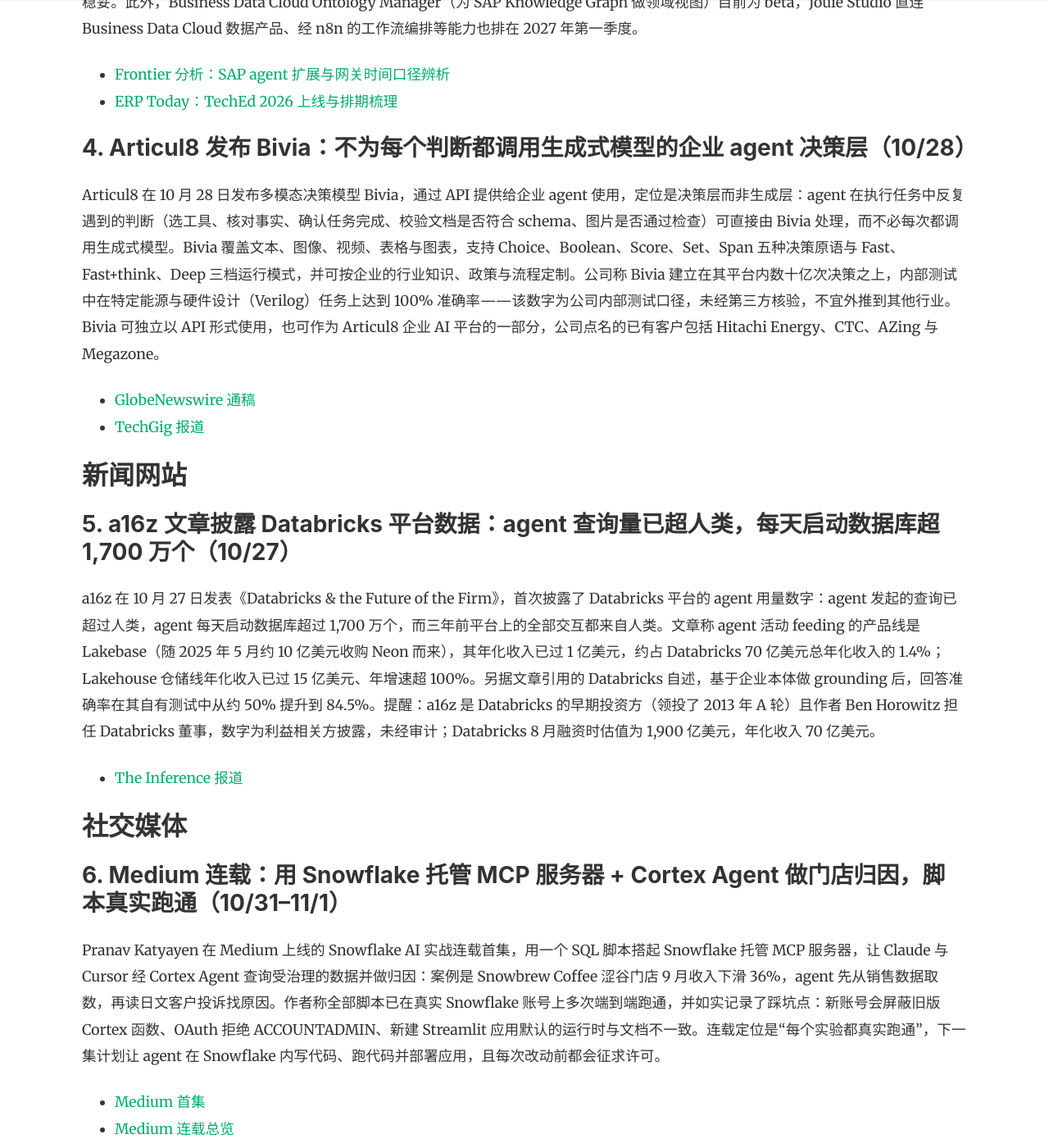
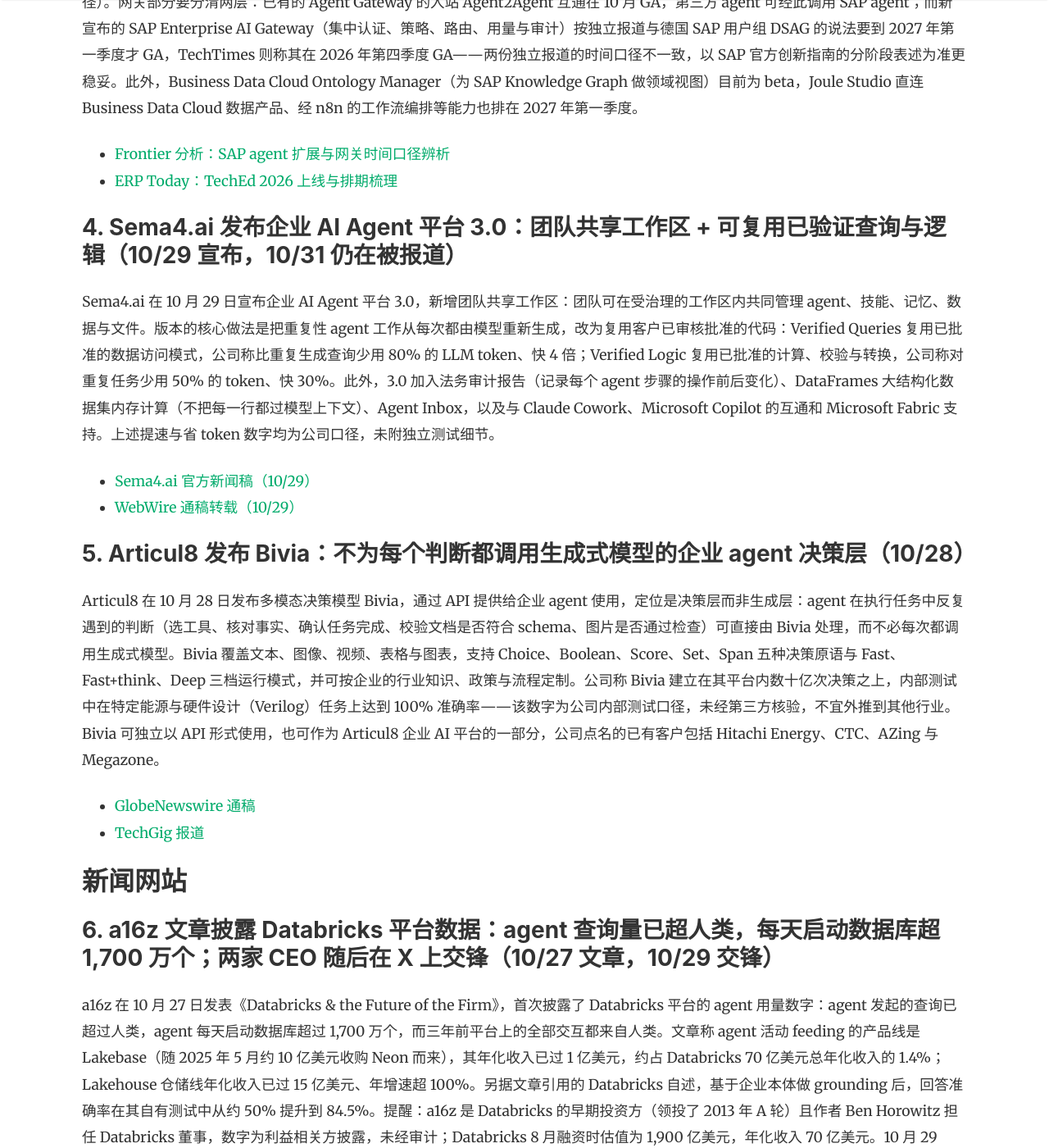
Before and after one commit to DataXAgent/data-agent-daily, a Jekyll site: the page built from _posts/2026-11-01-data-agent-daily.md, in a window 1280 px wide and 1400 px high, scrolled down 2904 px. Shown: the whole window at 82% size. Built offline with Jekyll 4.4.1, drawn with Linux system fonts in a browser that asks for light colours; nearby versions of some CDN libraries; some of the changed text lies outside the part shown.

Commit message:
Regenerate Data Agent Daily 2026-11-01 with expanded sources (watchlist + arXiv + new keywords)

```diff
--- a/_posts/2026-11-01-data-agent-daily.md
+++ b/_posts/2026-11-01-data-agent-daily.md
@@ -4,7 +4,7 @@ title: "Data Agent Daily — 2026-11-01"
 author: dad
 date: 2026-11-01
 image: "assets/images/covers/2026-11-01.svg"
-description: "今日速览：Databricks 与 SAP 扩大合作，把 Genie、Lakeflow、Unity Gateway 与 Lakebase 带入 SAP Databricks，并推出 SAP Application Data Foundation；Google 知识目录的扩展语义模型支持进入 GA；SAP 在 TechEd 推出 Joule Studio 与网关能力；Articul8 发布企业 agent 决策模型 Bivia；a16z 文章披露 Databricks 平台上 agent 查询量已超过人类。"
+description: "Databricks 与 SAP 扩大合作，把 Genie、Lakeflow、Unity Gateway 与 Lakebase 带入 SAP Databricks，并推出 SAP Application Data Foundation。"
 categories: ["Data Agent Daily"]
 tags: ["data-agent", "news"]
 comments: false
@@ -14,10 +14,12 @@ comments: false
 
 - Databricks 与 SAP 扩大合作，把 Genie、Lakeflow、Unity Gateway 与 Lakebase 带入 SAP Business Data Cloud 内的 SAP Databricks，并推出 SAP Application Data Foundation。
 - Google 宣布 Knowledge Catalog 的扩展语义模型支持进入 GA，覆盖 Looker LookML、BigQuery Graph、dbt MetricFlow、Snowflake Semantic Views、Databricks Metric Views 与 SAP CSN。
-- SAP 在 TechEd 推出 Joule Studio 与 Joule Work 的分阶段 GA，以及 agent 网关能力；完整企业级网关的 GA 时间在独立报道中为 2027 年第一季度。
+- SAP 在 TechEd 推出 Joule Studio 与 Joule Work 的分阶段 GA，以及分层的 agent 网关能力。
+- Sema4.ai 发布企业 AI Agent 平台 3.0，新增团队共享工作区与可复用的 Verified Queries、Verified Logic，公司称 Verified Queries 可少用 80% 的 LLM token、快 4 倍。
 - Articul8 发布多模态决策模型 Bivia，通过 API 供企业 agent 调用，覆盖 Choice、Boolean、Score、Set、Span 五种决策原语。
-- a16z 文章披露：Databricks 平台上 agent 发起的查询已超过人类，agent 每天启动数据库超过 1,700 万个，Lakebase 年化收入已过 1 亿美元。
+- a16z 文章披露 Databricks 平台上 agent 发起的查询已超过人类，agent 每天启动数据库超过 1,700 万个；Databricks 首席执行官与 Snowflake 首席执行官随后在 X 上就相关数字公开交锋。
 - 社区实战：Medium 连载用 Snowflake 托管 MCP 服务器 + Cortex Agent 复现咖啡连锁门店收入下滑 36% 的归因，脚本已在真实账号上跑通。
+- 论文 / 推荐代理：Meta AI 与加州大学圣迭戈分校的 PAMO 方法（arXiv 2610.07588，10 月 6 日首投，10 月 31 日经 X 与媒体报道进入公众视野）称，4B 个人代理用跨平台历史重排 Steam 候选后，top-10 命中率从 40.8% 升至 47.9%。
 
 ## 公司发布 / 官方博客
 
@@ -36,26 +38,39 @@ SAP 在 10 月 27 日柏林 TechEd 上推出一揽子企业 AI 能力：Joule Wo
 - [Frontier 分析：SAP agent 扩展与网关时间口径辨析](https://www.thisisfrontier.ai/news/sap-s-agent-expansion-moves-the-cio-choice-from-ai-tools-to-control-architecture)
 - [ERP Today：TechEd 2026 上线与排期梳理](https://erp.today/sap-teched-2026-whats-rolling-out-and-whats-planned-through-2027/)
 
-### 4. Articul8 发布 Bivia：不为每个判断都调用生成式模型的企业 agent 决策层（10/28）
+### 4. Sema4.ai 发布企业 AI Agent 平台 3.0：团队共享工作区 + 可复用已验证查询与逻辑（10/29 宣布，10/31 仍在被报道）
+Sema4.ai 在 10 月 29 日宣布企业 AI Agent 平台 3.0，新增团队共享工作区：团队可在受治理的工作区内共同管理 agent、技能、记忆、数据与文件。版本的核心做法是把重复性 agent 工作从每次都由模型重新生成，改为复用客户已审核批准的代码：Verified Queries 复用已批准的数据访问模式，公司称比重复生成查询少用 80% 的 LLM token、快 4 倍；Verified Logic 复用已批准的计算、校验与转换，公司称对重复任务少用 50% 的 token、快 30%。此外，3.0 加入法务审计报告（记录每个 agent 步骤的操作前后变化）、DataFrames 大结构化数据集内存计算（不把每一行都过模型上下文）、Agent Inbox，以及与 Claude Cowork、Microsoft Copilot 的互通和 Microsoft Fabric 支持。上述提速与省 token 数字均为公司口径，未附独立测试细节。
+- [Sema4.ai 官方新闻稿（10/29）](https://sema4.ai/newsroom/sema4ai-enterprise-ai-agent-platform-team-based-work-token-reduction/)
+- [WebWire 通稿转载（10/29）](http://www.webwire.com/ViewPressRel.asp?aId=363502)
+
+### 5. Articul8 发布 Bivia：不为每个判断都调用生成式模型的企业 agent 决策层（10/28）
 Articul8 在 10 月 28 日发布多模态决策模型 Bivia，通过 API 提供给企业 agent 使用，定位是决策层而非生成层：agent 在执行任务中反复遇到的判断（选工具、核对事实、确认任务完成、校验文档是否符合 schema、图片是否通过检查）可直接由 Bivia 处理，而不必每次都调用生成式模型。Bivia 覆盖文本、图像、视频、表格与图表，支持 Choice、Boolean、Score、Set、Span 五种决策原语与 Fast、Fast+think、Deep 三档运行模式，并可按企业的行业知识、政策与流程定制。公司称 Bivia 建立在其平台内数十亿次决策之上，内部测试中在特定能源与硬件设计（Verilog）任务上达到 100% 准确率——该数字为公司内部测试口径，未经第三方核验，不宜外推到其他行业。Bivia 可独立以 API 形式使用，也可作为 Articul8 企业 AI 平台的一部分，公司点名的已有客户包括 Hitachi Energy、CTC、AZing 与 Megazone。
 - [GlobeNewswire 通稿](https://www.globenewswire.com/news-release/2026/10/28/3390832/0/en/articul8-launches-bivia-to-bring-domain-specific-decision-intelligence-to-enterprise-ai-agents.html)
 - [TechGig 报道](https://techgig.com/news/ai/articul8-launches-bivia-for-enterprise-ai-agent-decision-intelligence/135291818)
 
 ## 新闻网站
 
-### 5. a16z 文章披露 Databricks 平台数据：agent 查询量已超人类，每天启动数据库超 1,700 万个（10/27）
-a16z 在 10 月 27 日发表《Databricks & the Future of the Firm》，首次披露了 Databricks 平台的 agent 用量数字：agent 发起的查询已超过人类，agent 每天启动数据库超过 1,700 万个，而三年前平台上的全部交互都来自人类。文章称 agent 活动 feeding 的产品线是 Lakebase（随 2025 年 5 月约 10 亿美元收购 Neon 而来），其年化收入已过 1 亿美元，约占 Databricks 70 亿美元总年化收入的 1.4%；Lakehouse 仓储线年化收入已过 15 亿美元、年增速超 100%。另据文章引用的 Databricks 自述，基于企业本体做 grounding 后，回答准确率在其自有测试中从约 50% 提升到 84.5%。提醒：a16z 是 Databricks 的早期投资方（领投了 2013 年 A 轮）且作者 Ben Horowitz 担任 Databricks 董事，数字为利益相关方披露，未经审计；Databricks 8 月融资时估值为 1,900 亿美元，年化收入 70 亿美元。
+### 6. a16z 文章披露 Databricks 平台数据：agent 查询量已超人类，每天启动数据库超 1,700 万个；两家 CEO 随后在 X 上交锋（10/27 文章，10/29 交锋）
+a16z 在 10 月 27 日发表《Databricks & the Future of the Firm》，首次披露了 Databricks 平台的 agent 用量数字：agent 发起的查询已超过人类，agent 每天启动数据库超过 1,700 万个，而三年前平台上的全部交互都来自人类。文章称 agent 活动 feeding 的产品线是 Lakebase（随 2025 年 5 月约 10 亿美元收购 Neon 而来），其年化收入已过 1 亿美元，约占 Databricks 70 亿美元总年化收入的 1.4%；Lakehouse 仓储线年化收入已过 15 亿美元、年增速超 100%。另据文章引用的 Databricks 自述，基于企业本体做 grounding 后，回答准确率在其自有测试中从约 50% 提升到 84.5%。提醒：a16z 是 Databricks 的早期投资方（领投了 2013 年 A 轮）且作者 Ben Horowitz 担任 Databricks 董事，数字为利益相关方披露，未经审计；Databricks 8 月融资时估值为 1,900 亿美元，年化收入 70 亿美元。10 月 29 日，Snowflake 首席执行官 Sridhar Ramaswamy 在 X 上引用该文要求 Databricks“公布全部数字”，并质疑剔除透传推理收入后 80% 的年增速是否会降至 65%；Databricks 首席执行官 Ali Ghodsi 回应称两家公司互补，并称使用 Unity Gateway 的客户近几个月 token 支出减少约 30%，同时 token 总量上升。
 - [The Inference 报道](https://theinference.org/article/agents-launch-17-million-databases-a-day-on-databricks-the-line-they-feed-makes-100-million)
+- [Analytics India Magazine：两家 CEO 的 X 交锋（10/29）](https://analyticsindiamag.com/ai-news/youre-not-doing-this-ai-stuff-databricks-ceo-tells-snowflake)
 
 ## 社交媒体
 
-### 6. Medium 连载：用 Snowflake 托管 MCP 服务器 + Cortex Agent 做门店归因，脚本真实跑通（10/31–11/1）
+### 7. Medium 连载：用 Snowflake 托管 MCP 服务器 + Cortex Agent 做门店归因，脚本真实跑通（10/31–11/1）
 Pranav Katyayen 在 Medium 上线的 Snowflake AI 实战连载首集，用一个 SQL 脚本搭起 Snowflake 托管 MCP 服务器，让 Claude 与 Cursor 经 Cortex Agent 查询受治理的数据并做归因：案例是 Snowbrew Coffee 涩谷门店 9 月收入下滑 36%，agent 先从销售数据取数，再读日文客户投诉找原因。作者称全部脚本已在真实 Snowflake 账号上多次端到端跑通，并如实记录了踩坑点：新账号会屏蔽旧版 Cortex 函数、OAuth 拒绝 ACCOUNTADMIN、新建 Streamlit 应用默认的运行时与文档不一致。连载定位是“每个实验都真实跑通”，下一集计划让 agent 在 Snowflake 内写代码、跑代码并部署应用，且每次改动前都会征求许可。
 - [Medium 首集](https://medium.com/@katyayen.pranav/i-asked-claude-why-our-coffee-sales-crashed-it-answered-from-snowflake-with-zero-backend-code-d5ab12b753ea)
 - [Medium 连载总览](https://medium.com/@katyayen.pranav/snowflake-ai-hands-on-a-series-where-every-lab-actually-runs-2998ded73055)
 
-说明：今日检索未见 Microsoft、Snowflake、dbt Labs 官方博客在过去 24 小时内发布新的 Data Agent 专帖；X / Instagram / LinkedIn / Reddit 今日除上述内容外，未见可核实的新热帖。Databricks 10 月 31 日博客《Lakebase branching for CI/CD》为工程实践帖，未列入本期头条序列。
+## 论文 / arXiv
+
+### 8. 推荐代理：Meta AI 与 UC San Diego 的 PAMO，4B 个人代理用跨平台历史重排推荐（论文 10/6 首投，10/31 进入公众讨论）
+Meta AI 与加州大学圣迭戈分校的研究者提出的个人代理中介推荐方法 PAMO，在 10 月 31 日经 X 帖子与 FourWeekMBA 报道进入公众讨论；论文本身首投于 10 月 6 日（arXiv 2610.07588），标题为《Personal-Agent Mediated Recommendation with Cross-Platform User History》。方法设定是：平台先用自有数据做排序，用户的个人代理再用用户授权的跨平台历史对排序做编辑，PAMO 在训练中遮蔽跨平台历史以判断哪些回答真正依赖它，只在排序质量不下降时给这类回答更高奖励。在真实跨平台 Steam 测试（645 名用户，目标平台为 Steam，跨平台历史来自 Nintendo 与 Xbox）中，基于 Qwen3-4B-Instruct 的 PAMO 代理 top-10 命中率 47.9%，高于平台排序的 40.8% 与 Claude Opus 4.6 的 45.4%；有害覆盖率 6.0%，低于 Claude Opus 4.6 的 9.0%。限制同样写在报道里：测试只覆盖 645 名用户与 Steam 一个目标平台，平台排序为研究者自建而非 Steam 真实推荐器，论文未说明 Meta 有产品在使用该方法；论文为预印本，未经同行评审。
+- [FourWeekMBA 报道（10/31，含论文数据与限制）](https://fourweekmba.com/ai-meta-paper-a-4b-personal-agent-lifted-game-picks-to-47-9/)
+- [arXiv 论文页](https://arxiv.org/abs/2610.07588)
+
+说明：本次扩充检索覆盖了 watchlist 监测名单主体、arXiv 与 Hugging Face Papers 方向及新增关键词。10 月 31 日 DeepSeek Harness 团队发布的 Super-agent 为编码 agent 原型（MIT 许可的 dsh-superagent-prototype），不在 Data Agent 主题的直接收录范围内，故未列入本期头条序列；本次检索范围内未见 10 月 31 日至 11 月 1 日首投的、与 Data Agent 直接相关的新 arXiv 论文，上述 PAMO 一条以 10 月 31 日的公开讨论为收录依据、论文首投日期已如实标注。今日检索未见 Microsoft、Snowflake、dbt Labs、Hex、ThoughtSpot、Wren AI 官方博客在过去 24 小时内发布新的 Data Agent 专帖。
 
 ## 今日回顾
 
-Databricks 与 SAP 扩大合作，把 Genie、Lakeflow、Unity Gateway 与 Lakebase 带入 SAP Databricks，并推出 SAP Application Data Foundation；Google 知识目录的扩展语义模型支持进入 GA；SAP 在 TechEd 推出 Joule Studio 与网关能力；Articul8 发布企业 agent 决策模型 Bivia；a16z 文章披露 Databricks 平台上 agent 查询量已超过人类；社区实战连载用 Snowflake 托管 MCP 服务器完成门店归因。
+Databricks 与 SAP 扩大合作，把 Genie、Lakeflow、Unity Gateway 与 Lakebase 带入 SAP Databricks，并推出 SAP Application Data Foundation；Google 知识目录的扩展语义模型支持进入 GA；SAP 在 TechEd 推出 Joule Studio 与网关能力；Sema4.ai 发布企业 AI Agent 平台 3.0；Articul8 发布企业 agent 决策模型 Bivia；a16z 文章披露 Databricks 平台上 agent 查询量已超过人类，两家 CEO 随后在 X 上交锋；社区实战连载用 Snowflake 托管 MCP 服务器完成门店归因；Meta AI 与 UC San Diego 的 PAMO 推荐代理方法在 10 月 31 日进入公众讨论。
```
